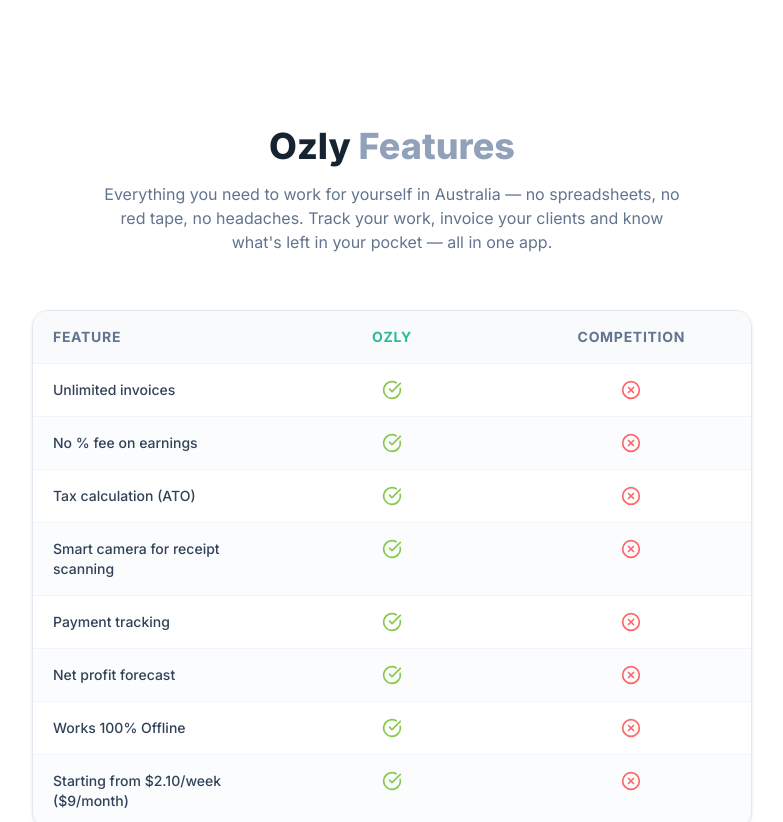
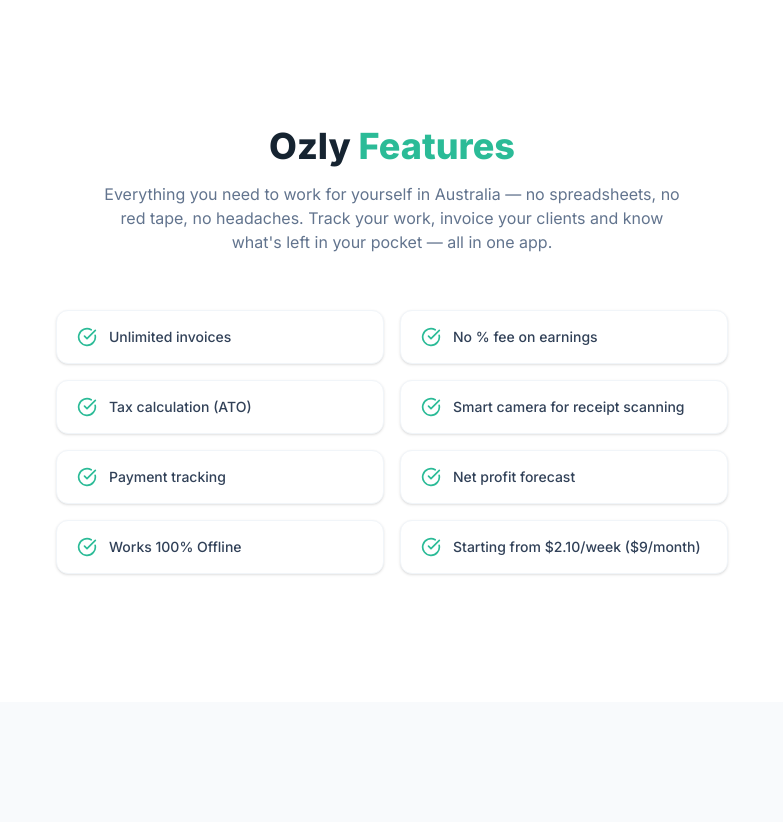
Before and after one commit to AugustoBarcelos/OzlyWebSite, a React (Vite) app: page / in a window 1280 px wide. Shown: the part 3560-4382 px from the top of the page, without its empty margins (248-1031 px from the left). Built offline with nearby package versions, Linux system fonts and the light colour scheme.

Commit message:
fix: remove comparison column, show features as checklist grid

```diff
--- a/src/pages/Home.jsx
+++ b/src/pages/Home.jsx
@@ -456,32 +456,21 @@
           <div className="text-center mb-14">
             <h2 className="text-3xl sm:text-4xl font-extrabold text-navy-700">
               {t.comparison.title}{" "}
-              <span className="text-slate-400">{t.comparison.titleHighlight}</span>
+              <span className="text-brand-500">{t.comparison.titleHighlight}</span>
             </h2>
             <p className="mt-4 text-slate-500 max-w-xl mx-auto">{t.comparison.subtitle}</p>
           </div>
         </ScrollReveal>
 
         <ScrollReveal delay={0.15}>
-          <div className="overflow-hidden rounded-2xl border border-slate-200 shadow-sm">
-            <div className="grid grid-cols-3 bg-slate-50 text-xs sm:text-sm font-bold text-slate-500 uppercase tracking-wider">
-              <div className="px-4 sm:px-5 py-4">{t.comparison.headerFeature}</div>
-              <div className="px-4 sm:px-5 py-4 text-center text-brand-500">{t.comparison.headerOzly}</div>
-              <div className="px-4 sm:px-5 py-4 text-center">{t.comparison.headerOthers}</div>
-            </div>
+          <div className="grid grid-cols-1 sm:grid-cols-2 gap-4 max-w-2xl mx-auto">
             {comparisonKeys.map((key, i) => (
-              <div
-                key={key}
-                className={`grid grid-cols-3 text-sm ${i % 2 === 0 ? "bg-white" : "bg-slate-50/50"} border-t border-slate-100`}
-              >
-                <div className="px-4 sm:px-5 py-4 font-medium text-slate-700">{t.comparison[key]}</div>
-                <div className="px-4 sm:px-5 py-4 flex justify-center">
-                  <CheckCircle size={20} className="text-lime-500" />
+              <ScrollReveal key={key} delay={0.05 * i}>
+                <div className="flex items-center gap-3 rounded-xl bg-white border border-slate-100 px-5 py-4 shadow-sm">
+                  <CheckCircle size={20} className="text-brand-500 flex-shrink-0" />
+                  <span className="text-sm font-medium text-slate-700">{t.comparison[key]}</span>
                 </div>
-                <div className="px-4 sm:px-5 py-4 flex justify-center">
-                  <XCircle size={20} className="text-red-400" />
-                </div>
-              </div>
+              </ScrollReveal>
             ))}
           </div>
         </ScrollReveal>
```
